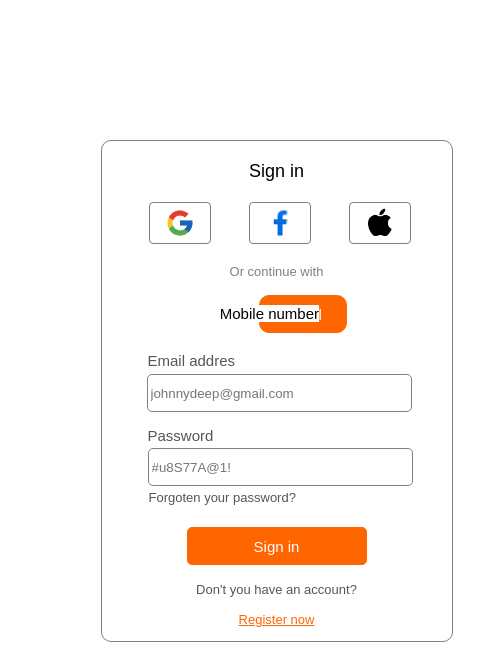
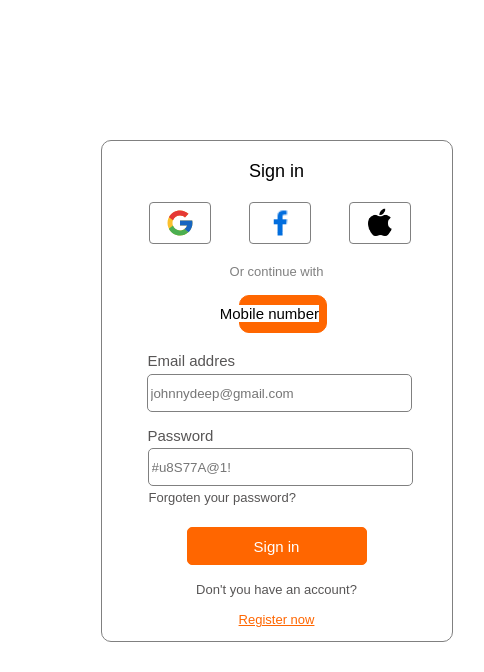
Before and after one commit to FlorenciaZalez/1, a plain HTML site: page index.html in a window 1280 px wide. Shown: the top 672 px of the page, 641-1125 px from the left. Drawn offline with Linux system fonts and the light colour scheme.

Commit message:
Update estilo.css

```diff
--- a/estilo.css
+++ b/estilo.css
@@ -142,7 +142,7 @@ p{
     border: 0.5px solid rgb(255, 102, 0);
     justify-content: center;
     position: absolute;
-    left: 900px;
+    left: 880px;
     top: 295px;
 
 }
```
